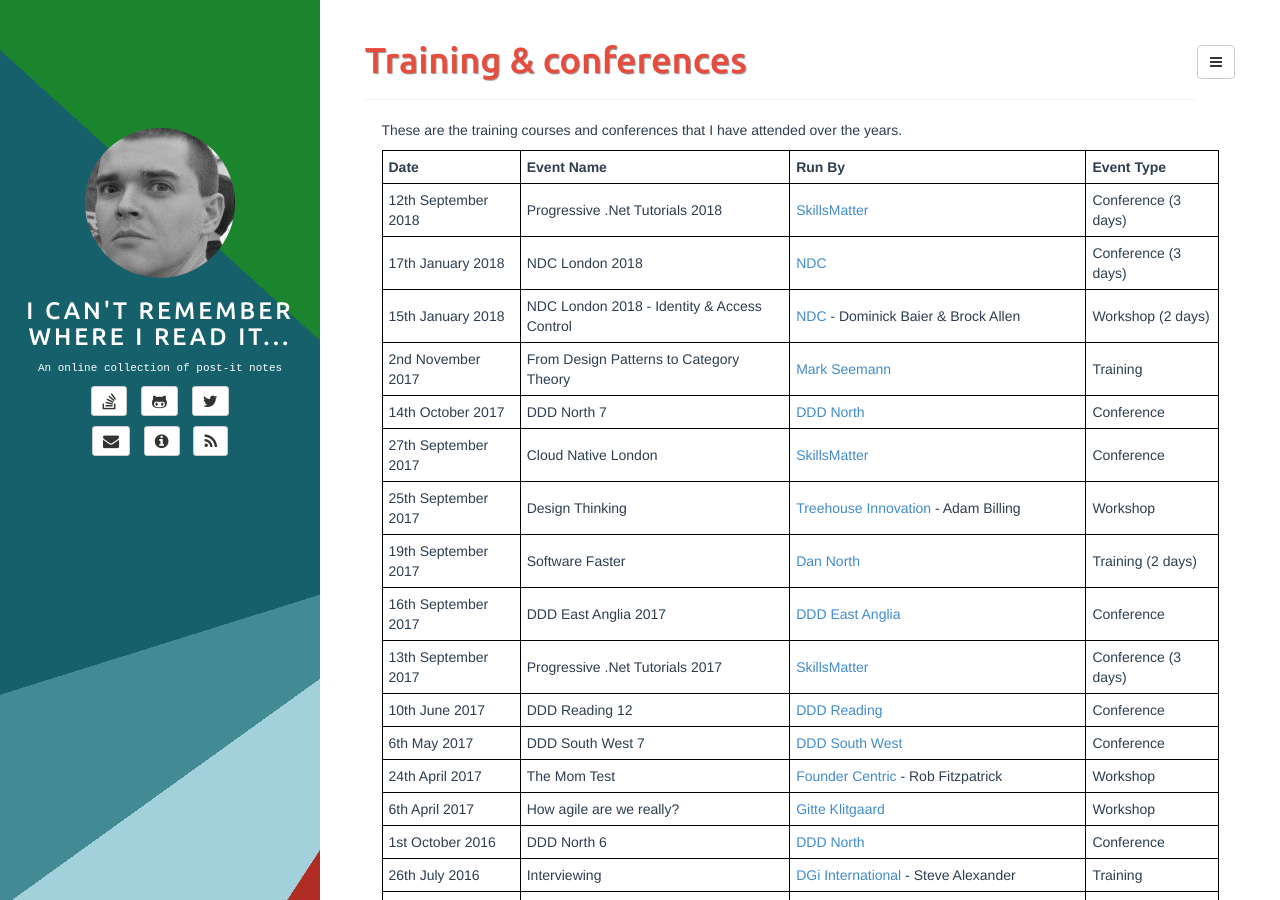
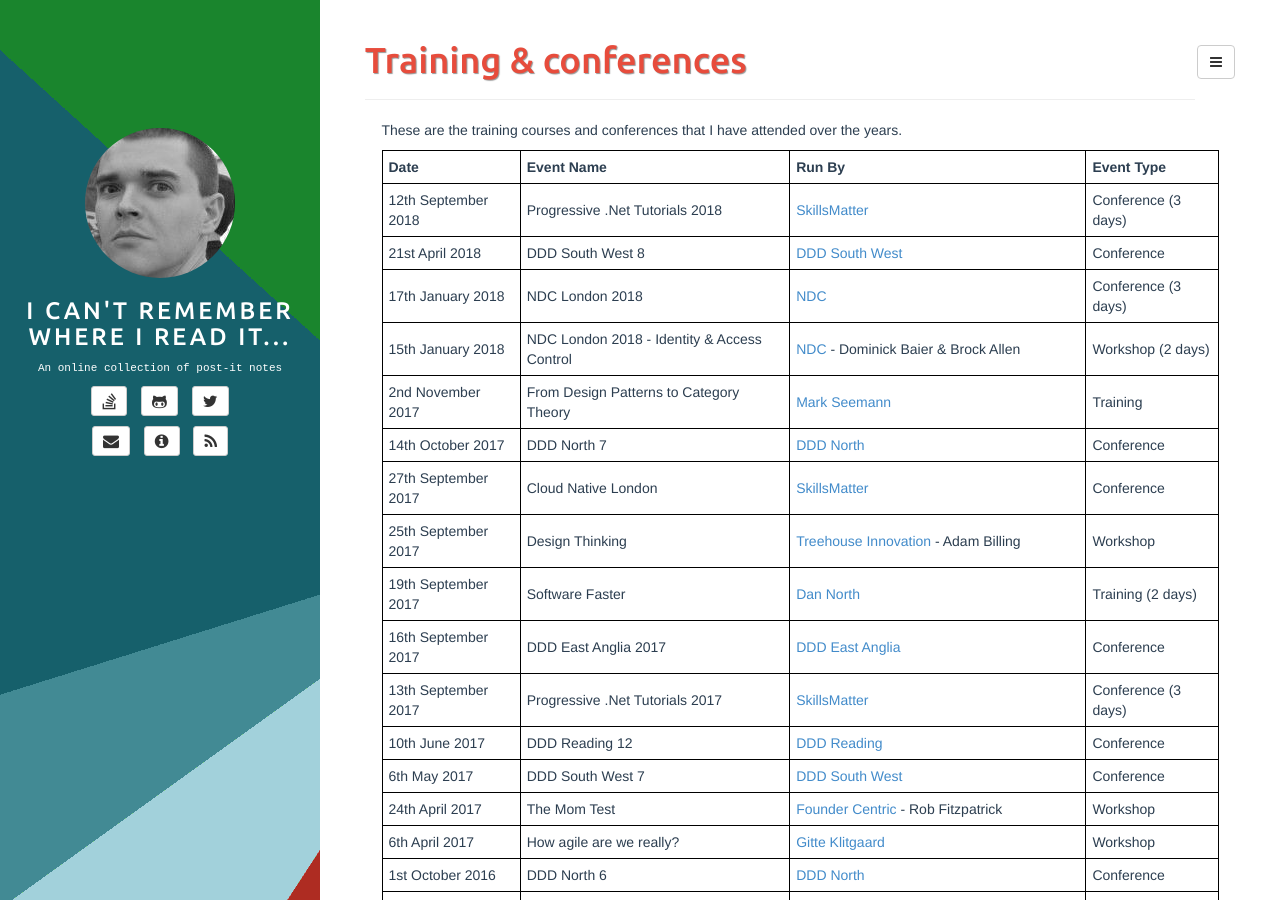
Before and after one commit to adrianbanks/adrianbanks.github.io, a Jekyll site: the page built from training.md, in a window 1280 px wide and 900 px high. Built offline with Jekyll 4.4.1, drawn with Linux system fonts in a browser that asks for light colours.

Commit message:
Add DDD South West 8

```diff
--- a/training.md
+++ b/training.md
@@ -8,6 +8,7 @@ These are the training courses and conferences that I have attended over the yea
 | **Date**            | **Event Name**                                     | **Run By**                                               | **Event Type**      |
 | ------------------- | -------------------------------------------------- | -------------------------------------------------------- | ------------------- |
 | 12th September 2018 | Progressive .Net Tutorials 2018                    | [SkillsMatter][6]                                        | Conference (3 days) |
+| 21st April 2018     | DDD South West 8                                   | [DDD South West][2]                                      | Conference          |
 | 17th January 2018   | NDC London 2018                                    | [NDC][9]                                                 | Conference (3 days) |
 | 15th January 2018   | NDC London 2018 - Identity & Access Control        | [NDC][9] - Dominick Baier & Brock Allen                  | Workshop (2 days)   |
 | 2nd November 2017   | From Design Patterns to Category Theory            | [Mark Seemann][19]                                       | Training            |
```
Also changed, not shown: ddd-attendance.md (+1 -0 lines).
